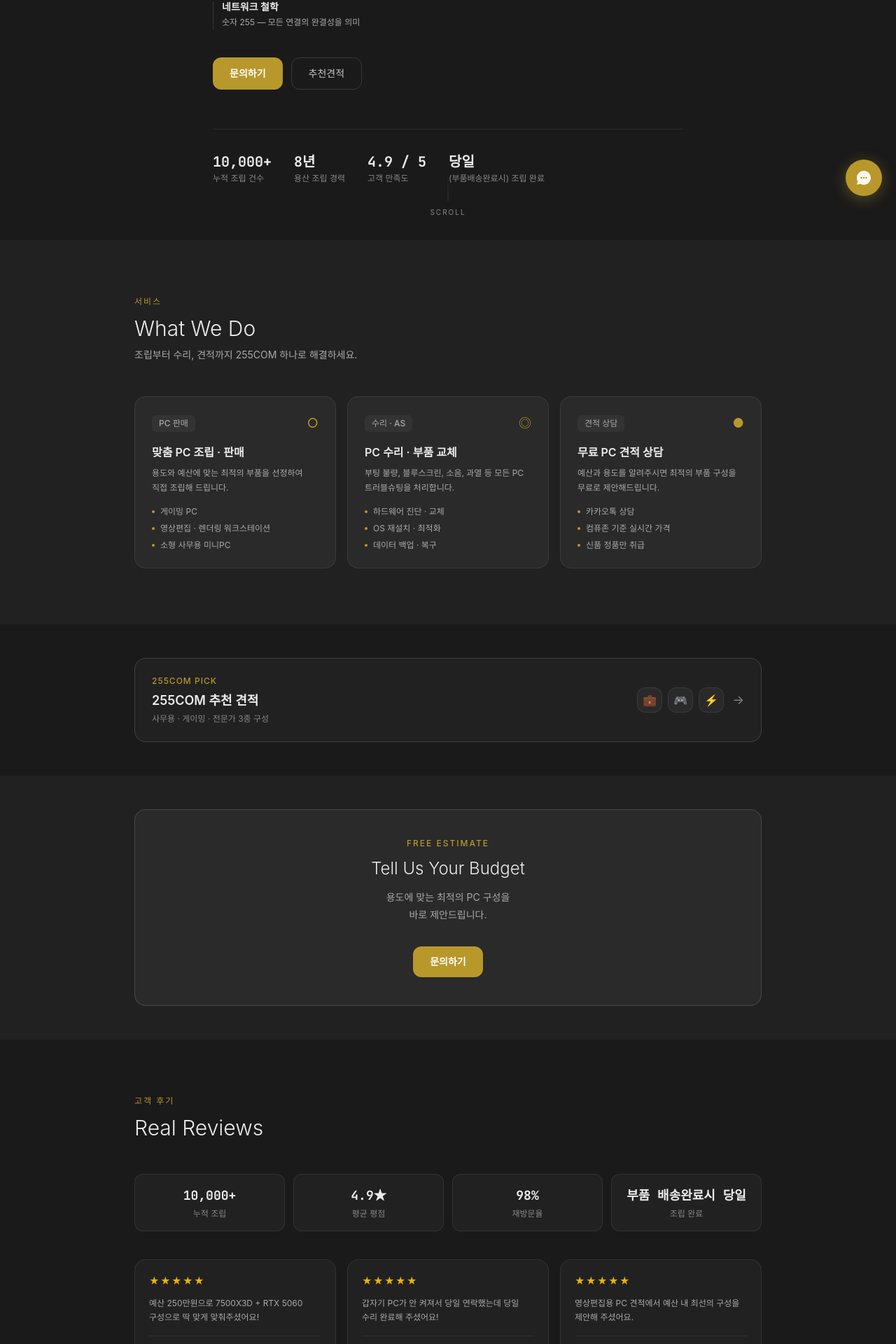
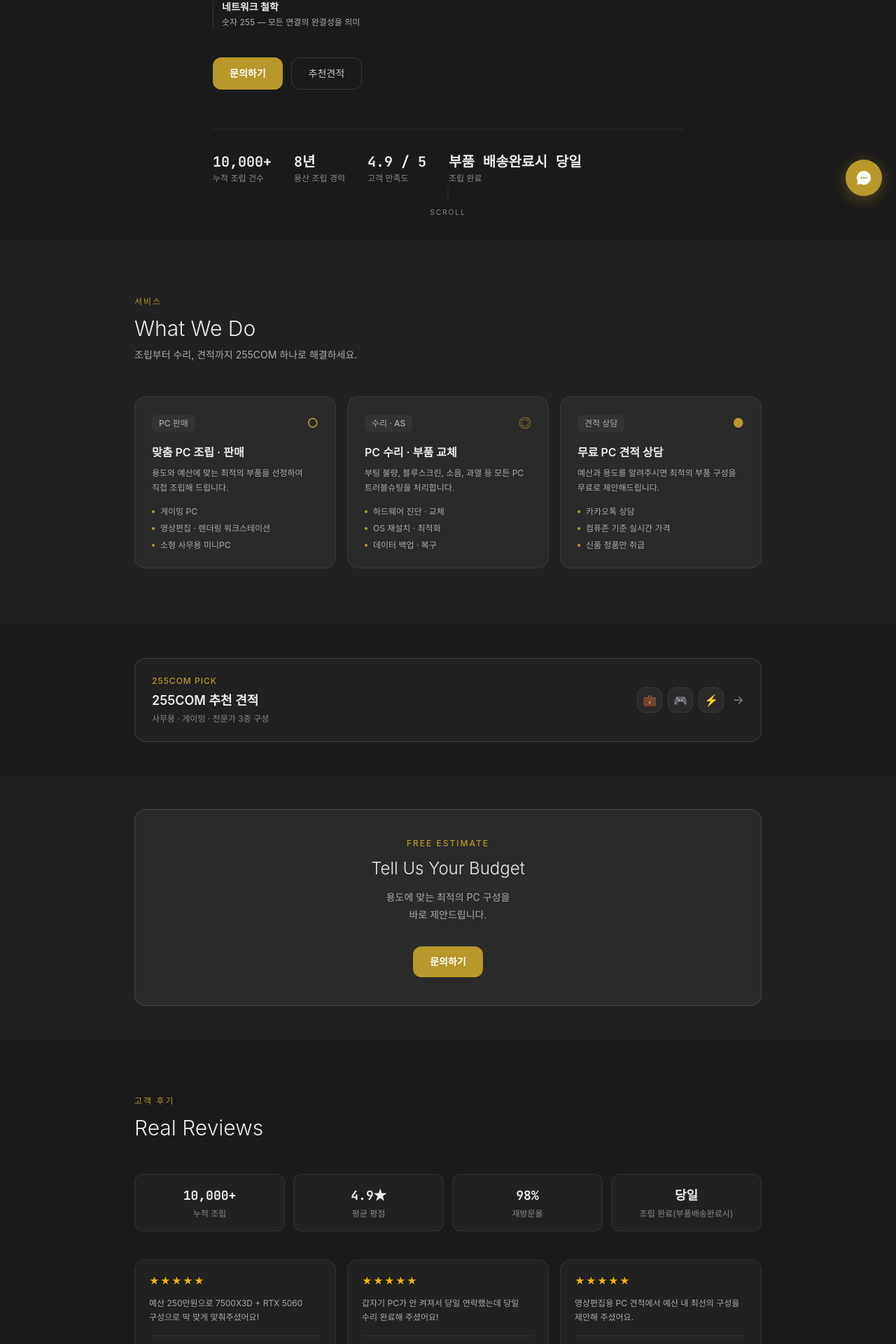
Before and after one commit to 255comkr/255comkr, a Next.js app: page / in a window 1280 px wide. Shown: the part 496-2416 px from the top of the page at 70% size. Built offline with nearby package versions, Linux system fonts and the light colour scheme; a web font is replaced by a local one.

Commit message:
Update page.tsx

```diff
--- a/app/page.tsx
+++ b/app/page.tsx
@@ -150,7 +150,7 @@ export default function HomePage() {
                 ['10,000+', '누적 조립 건수'],
                 ['8년', '용산 조립 경력'],
                 ['4.9 / 5', '고객 만족도'],
-                ['당일', '(부품배송완료시) 조립 완료'],
+                ['부품 배송완료시 당일', '조립 완료'],
               ].map(([n, l]) => (
                 <div key={l}>
                   <div className="text-xl font-bold mb-0.5"
@@ -286,7 +286,7 @@ export default function HomePage() {
 
             {/* 스탯 */}
             <div className="grid grid-cols-2 sm:grid-cols-4 gap-3 mb-10">
-              {[['10,000+','누적 조립'],['4.9★','평균 평점'],['98%','재방문율'],['부품 배송완료시 당일','조립 완료']].map(([n, l]) => (
+              {[['10,000+','누적 조립'],['4.9★','평균 평점'],['98%','재방문율'],['당일','조립 완료(부품배송완료시)']].map(([n, l]) => (
                 <div key={l} className="p-4 rounded-xl text-center"
                   style={{ background: 'var(--s1)', border: '1px solid var(--border)' }}>
                   <div className="text-lg font-bold mb-1"
```
